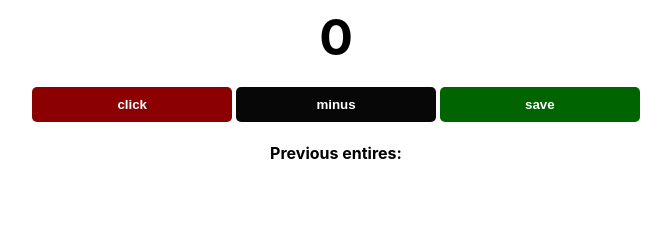
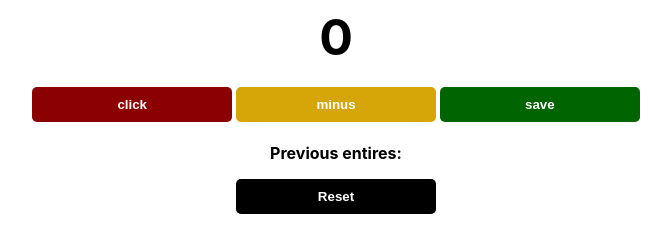
Before and after one commit to amateurCrypt/JS_people_count, a plain HTML site: page index.html in a window 1280 px wide. Shown: the part 52-304 px from the top of the page, without its empty margins (304-975 px from the left). Drawn offline with Linux system fonts and the light colour scheme.

Commit message:
add reset button

```diff
--- a/index.css
+++ b/index.css
@@ -33,9 +33,13 @@ button {
 }
 
 #reduction-btn {
-    background: rgb(7, 7, 7);
+    background: rgb(214, 166, 8);
 }
 
 #save-btn {
     background: darkgreen;
 }
+
+#reset-btn {
+    background: rgb(0, 0, 0);
+}
--- a/index.html
+++ b/index.html
@@ -16,6 +16,10 @@
     <button id="save-btn" onclick="save()" >save</button>
     <p id="save-el">Previous entires: </p>
 
+    <div>
+        <button id="reset-btn" onclick="reset()">Reset</button>
+    </div>
+
     <script src="index.js"></script>
 </body>
 </html>
--- a/index.js
+++ b/index.js
@@ -8,6 +8,8 @@
 let countEl = document.getElementById("count-el");
 
 let saveEl = document.getElementById("save-el");
+
+let resetEl = document.getElementById("reset-el");
 
 let count = 0;
 
@@ -31,3 +33,7 @@ function save() {
     saveEl.textContent += para;
     console.log(count)
 }
+
+function reset() {
+    countEl.textContent = 0; // this line can be added in save function so that when 'save' is clicked, count goes to zero.
+}
```
